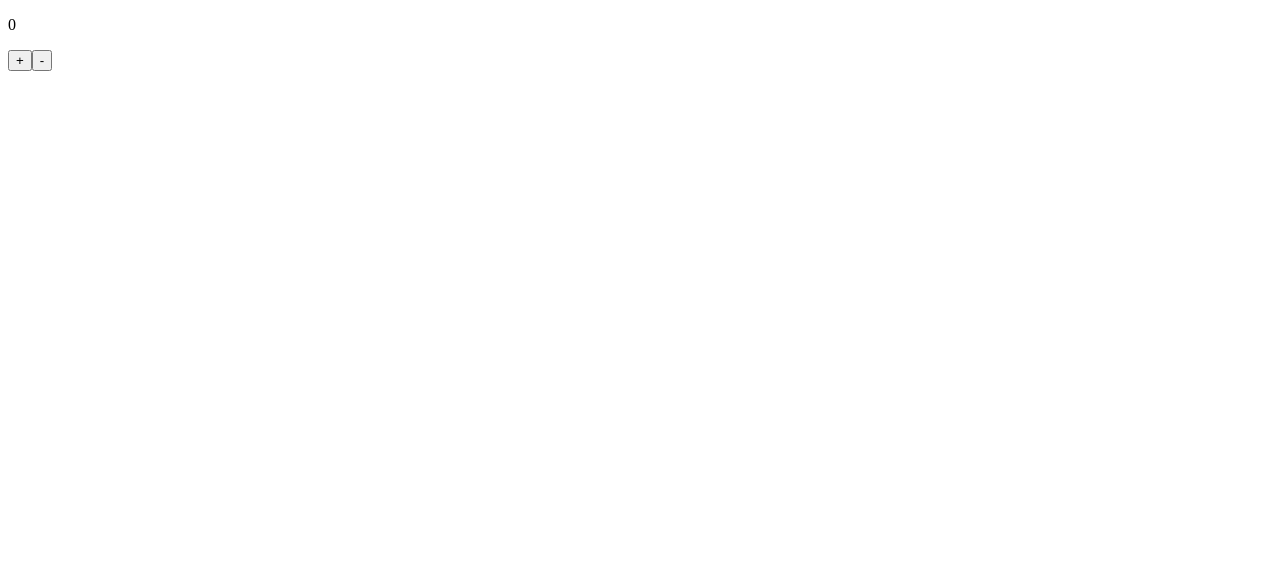
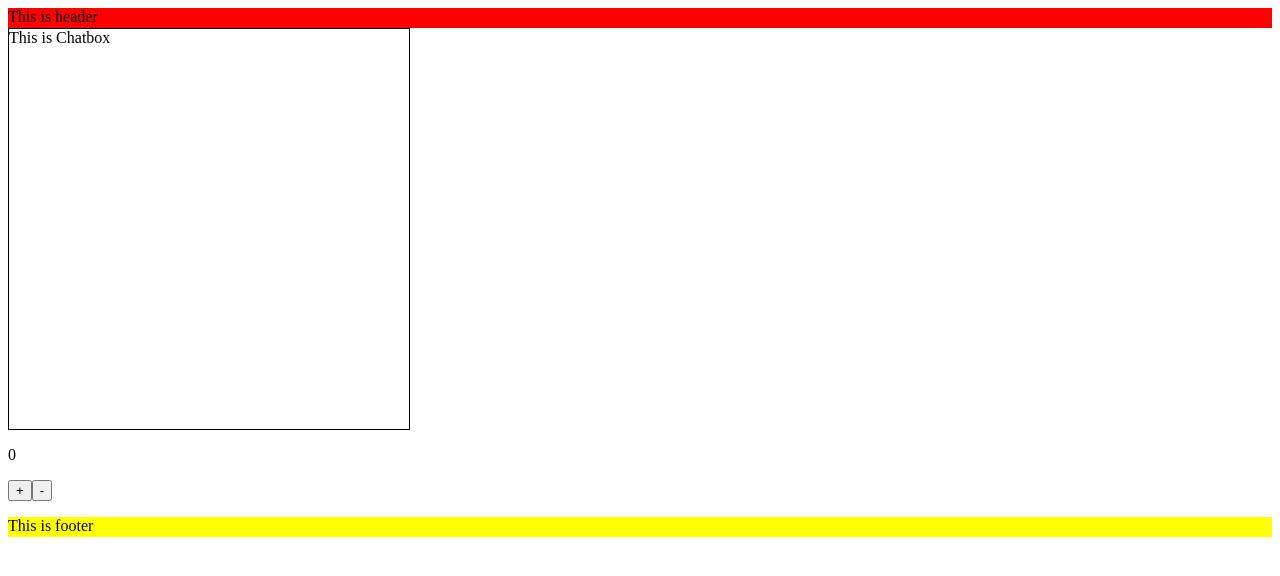
Before and after one commit to beryah/chat, a Vue app: page / in a window 1280 px wide. Shown: the top 576 px of the page. Built offline with nearby package versions, Linux system fonts and the light colour scheme; no server answers.

Commit message:
vue component & socket

```diff
--- a/package.json
+++ b/package.json
@@ -14,6 +14,7 @@
   },
   "dependencies": {
     "babel-polyfill": "^6.20.0",
+    "socket.io": "^1.7.2",
     "vue": "^2.1.8",
     "vuex": "^2.1.1"
   },
--- a/src/components/App.vue
+++ b/src/components/App.vue
@@ -1,17 +1,33 @@
 <template>
   <div id="app">
+    <Header />
+    <ChatBox />
     <p>{{ this.$store.state.count}}</p>
     <p>
       <button @click="increment">+</button>
       <button @click="decrement">-</button>
     </p>
+    <Footer />
   </div>
 </template>
 
 <script>
+import Header from './Header.vue'
+import Footer from './Footer.vue'
+import ChatBox from './ChatBox.vue'
+import io from 'socket.io-client'
+
+var socket = io('localhost:50013')
+
 export default {
+  components: {
+    Header,
+    Footer,
+    ChatBox
+  },
   methods: {
     increment () {
+      socket.emit('chat message')
       this.$store.commit('increment')
     },
     decrement () {
--- /dev/null
+++ b/src/components/ChatBox.vue
@@ -0,0 +1,12 @@
+<template>
+	<div class='a'>
+		<div>This is Chatbox</div>
+	</div>
+</template>
+<style>
+.a{
+	height: 400px;
+	width: 400px;
+	border: 1px solid #000;
+}
+</style>
--- /dev/null
+++ b/src/components/Footer.vue
@@ -0,0 +1,11 @@
+<template>
+	<footer>
+		<div>This is footer</div>
+	</footer>
+</template>
+<style>
+footer{
+	height:20px;
+	background-color:#ffff00;
+}
+</style>
--- /dev/null
+++ b/src/components/Header.vue
@@ -0,0 +1,11 @@
+<template>
+	<header>
+		<div>This is header</div>
+	</header>
+</template>
+<style>
+header{
+	height:20px;
+	background-color:#ff0000;
+}
+</style>
```
Also changed, not shown: index.html (line endings or trailing spaces), 1 other file (tests, documents, lock files or other folders).
